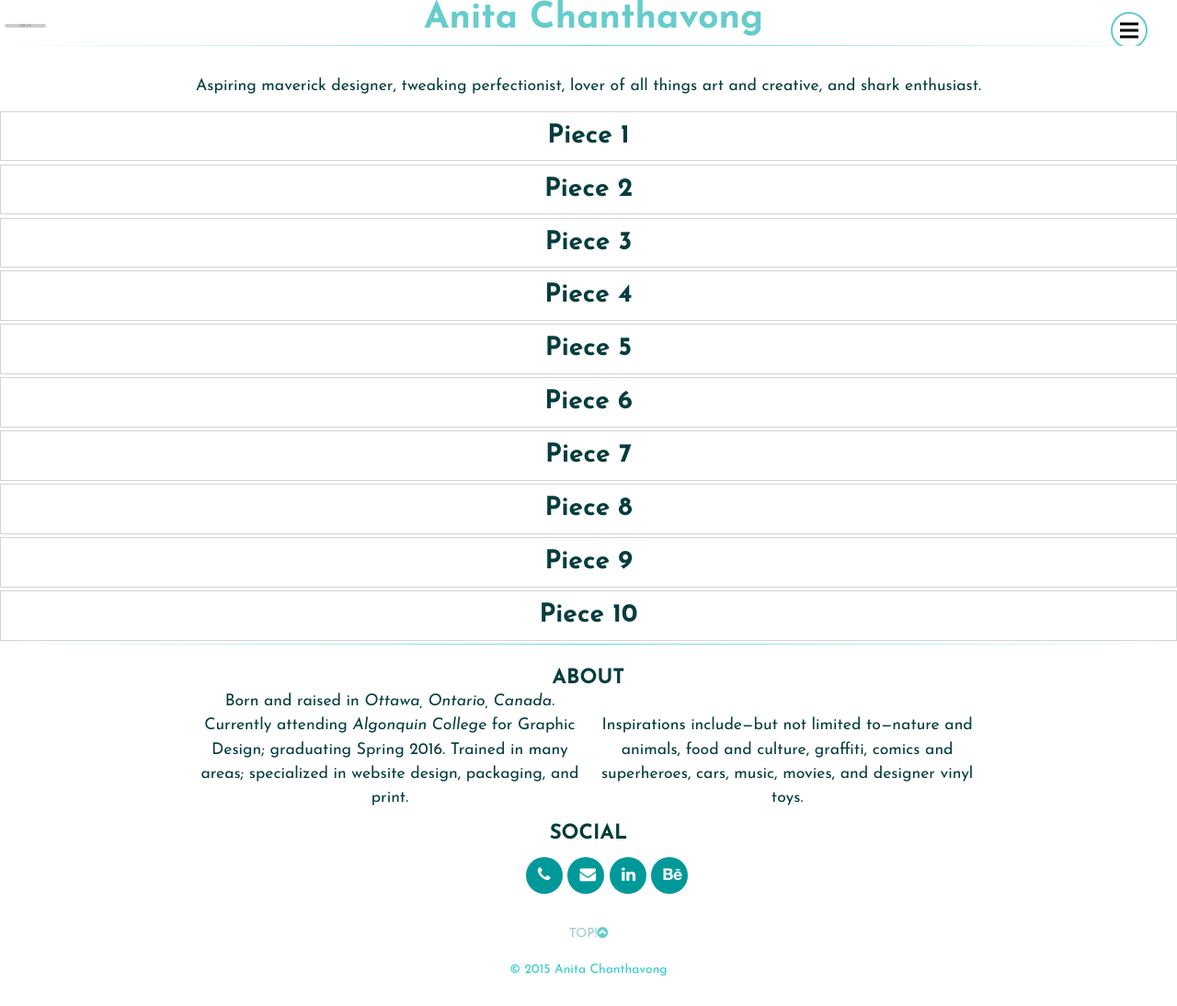
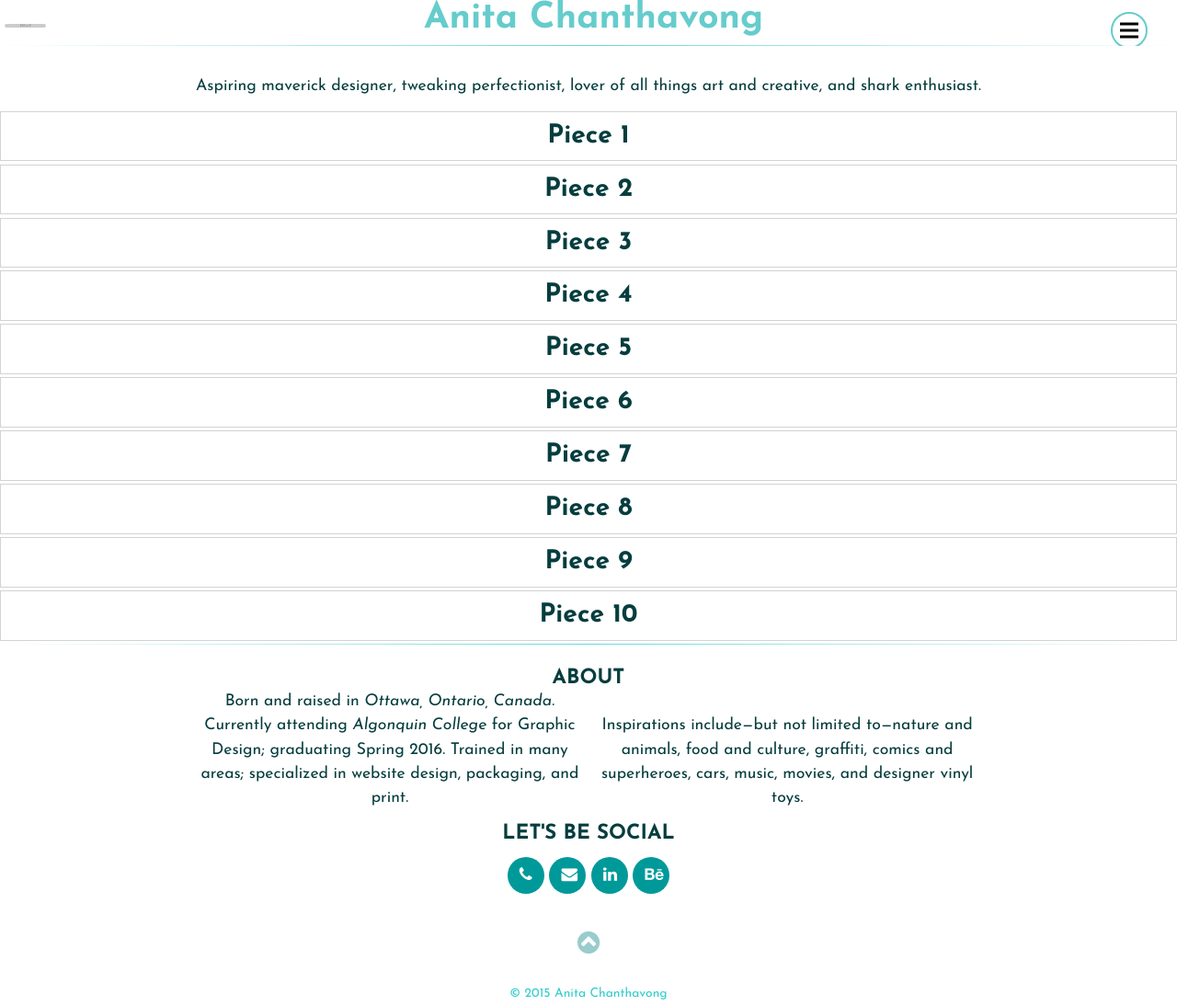
Before and after one commit to chan0345/portfolio, a Jekyll site: the page built from index.html, in a window 1280 px wide and 1094 px high. Shown: the whole window at 92% size. Built offline with Jekyll 4.4.1, drawn with Linux system fonts in a browser that asks for light colours; nearby versions of some CDN libraries.

Commit message:
padding-left issue solved, .social move to div from ul, TOP button colour change

```diff
--- a/_layouts/default.html
+++ b/_layouts/default.html
@@ -63,9 +63,9 @@
     <p class="push-half unit-xs-1 unit-s-1-2 unit-m-1-3 unit-l-1-3">Born and raised in <em>Ottawa, Ontario, Canada</em>. Currently attending <em>Algonquin College</em> for <class=>Graphic Design</strong>; graduating Spring 2016. Trained in many areas; specialized in website design, packaging, and print.</p>
     <p class="push-half unit-xs-1 unit-s-1-2 unit-m-1-3 unit-l-1-3">Inspirations include&mdash;but not limited to&mdash;nature and animals, food and culture, graffiti, comics and superheroes, cars, music, movies, and designer vinyl toys.</p>
   </div>
-  <div class="unit center unit-xs-1">
-    <h3 class="push-half uppercase">Social</h3>
-    <ul class="social push-0 unit-xs-1">
+  <div class="social unit center unit-xs-1">
+    <h3 class="push-half uppercase">Let's be social</h3>
+    <ul class="push-0 unit-xs-1">
       <li><a class="island-1-2 ease-all" title="Call me!" href="tel:+16136008992" rel="Cell Number"><i class="fa fa-phone"></i><span class="hide-text">Tel</span></a></li>
       <li><a class="island-1-2 ease-all" title="Email me!" href="mailto:ac@anitachanthavong.ca?Subject=Hello" target="_top" rel="Email"><i class="fa fa-envelope"></i><span class="hide-text">ac@anitachanthavong.ca</span></a></li>
       <li><a class="island-1-2 ease-all" title="LinkedIn" href="https://ca.linkedin.com/pub/anita-chanthavong/64/502/916" aria-label="LinkedIn Profile" rel="LinkedIn"><i class="fa fa-linkedin"></i><span class="hide-text">LinkedIn</span></a></li>
@@ -73,7 +73,7 @@
     </ul>
   </div>
   <div class="unit unit-xs-1 center push-half">
-    <a class="ease-all micro uppercase" title="Top!" href="#body">Top!<i class="fa fa-chevron-circle-up exa"></i></a>
+    <a class="ease-all peta" title="Top!" href="#body"><i class="fa fa-chevron-circle-up"></i></a>
   </div>
   <div class="unit micro center unit-xs-1 unit-s-1 unit-m-1 unit-l-1">
     <p class="copyright push-0">&copy; 2015 Anita Chanthavong</p>
--- a/css/main.css
+++ b/css/main.css
@@ -226,7 +226,7 @@ nav,
 
 .social ul {
   margin-bottom: 0;
-  padding: 0;
+  padding-left: 0px;
 }
 
 .social li {
@@ -280,7 +280,7 @@ a:link {
 }
 
 a:visited {
-  color: rgba(0,102,102,1);
+  color: #9cc;
 }
 
 a:hover,
```
